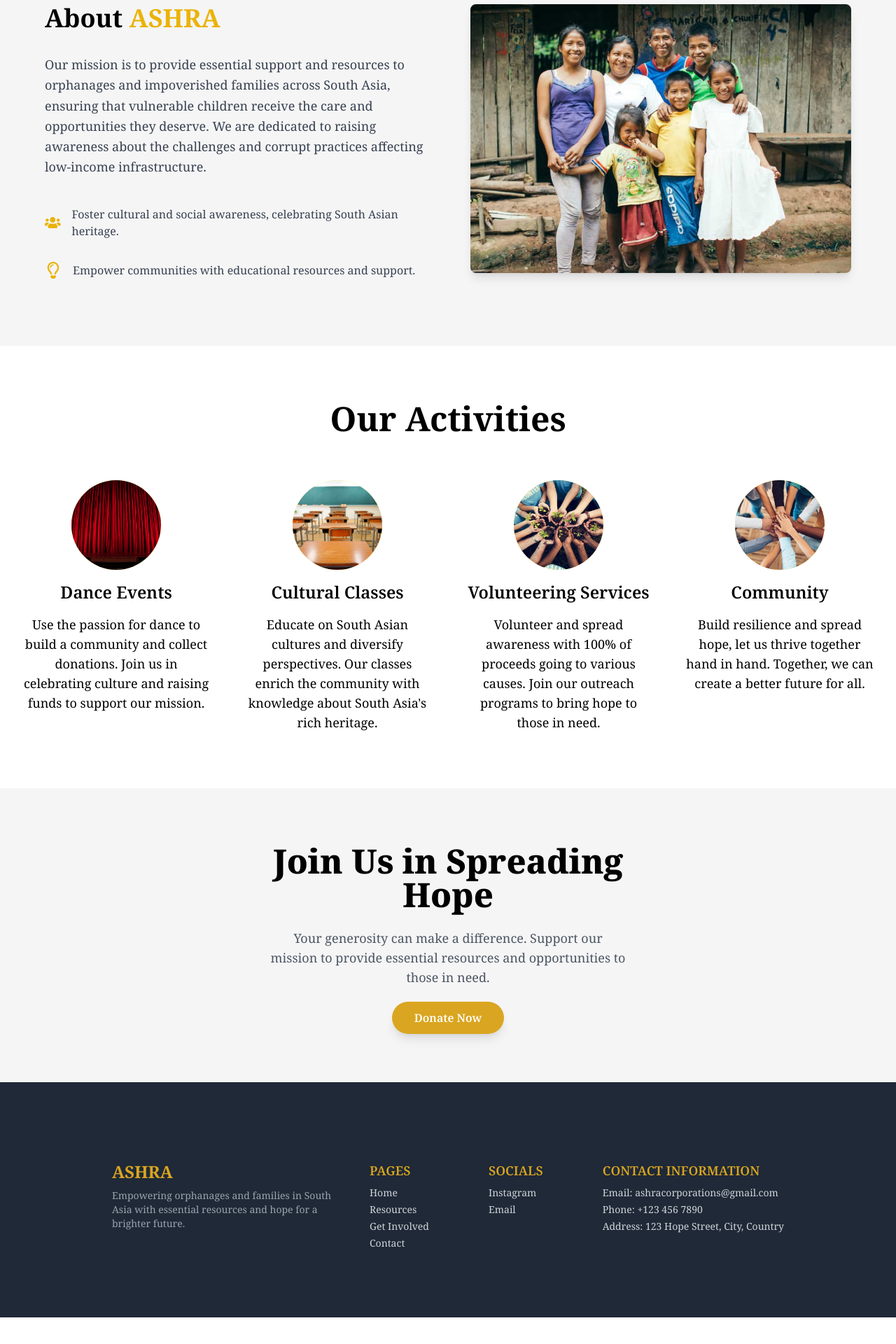
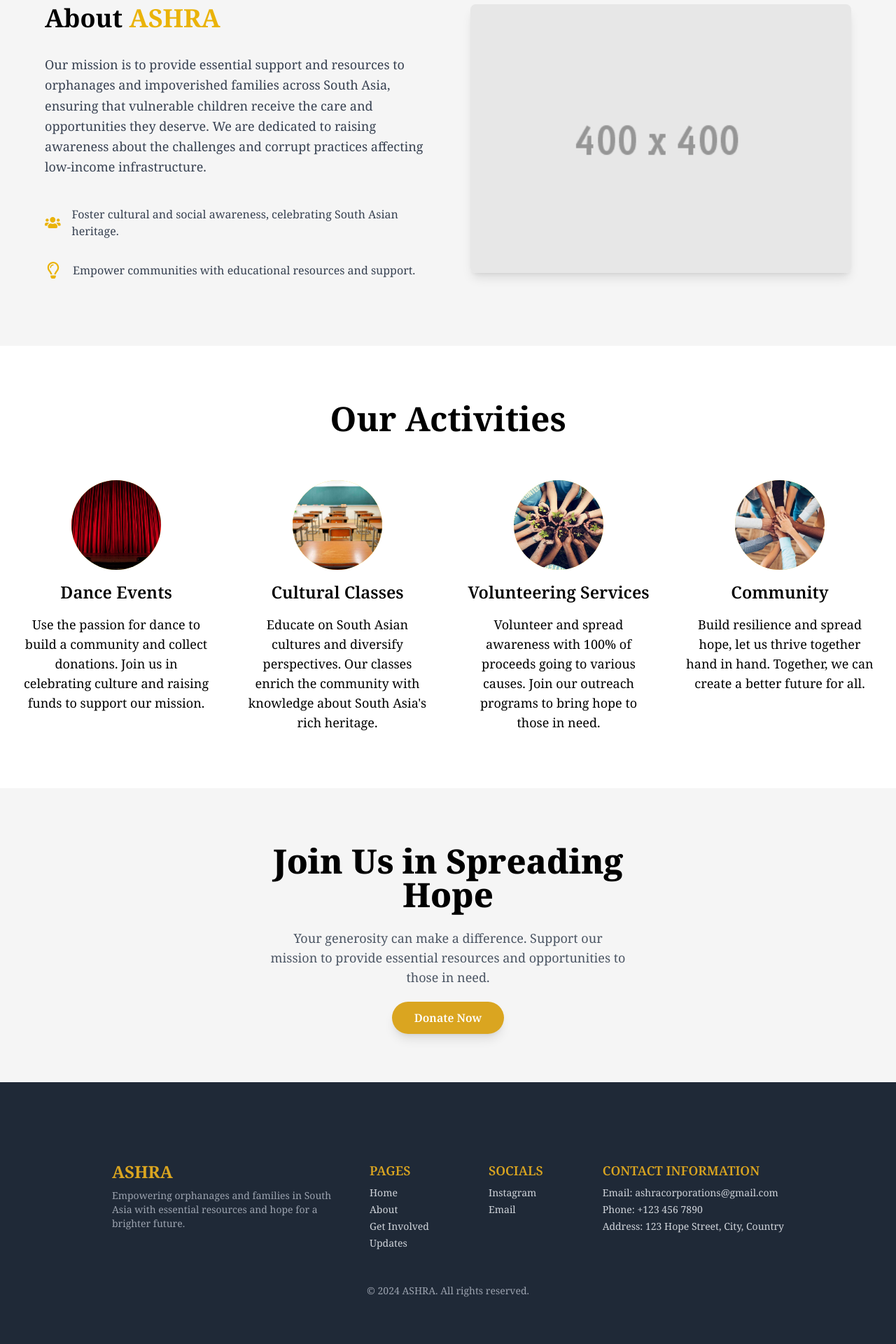
Before and after one commit to Sarvajith-Karun/ASHRA-Website, a Next.js app: page / in a window 1280 px wide. Shown: the part 754-2674 px from the top of the page at 70% size. Before the commit the page ends 2636 px from the top, so only its background shows below. Built offline with nearby package versions, Linux system fonts and the light colour scheme.

Commit message:
minor fixes

```diff
--- a/components/Section2.tsx
+++ b/components/Section2.tsx
@@ -45,7 +45,7 @@ const MissionSection: React.FC = () => {
             className="relative w-full h-72 lg:h-96"
           >
             <img
-              src="/FamilyImg.jpg"
+              src="/StandardImage.png"
               alt="Mission Image"
               className="rounded-lg shadow-lg object-cover w-full h-full"
             />
--- a/components/footer/Footer.tsx
+++ b/components/footer/Footer.tsx
@@ -20,9 +20,9 @@ const Footer = () => {
                 <h2 className="text-lg font-semibold mb-2 text-[#DAA520]">PAGES</h2>
                 <ul className="text-sm text-gray-300 space-y-1">
                   <li><a href="/" className="hover:text-white">Home</a></li>
-                  <li><a href="/resources" className="hover:text-white">Resources</a></li>
-                  <li><a href="/team" className="hover:text-white">Get Involved</a></li>
-                  <li><a href="/contact" className="hover:text-white">Contact</a></li>
+                  <li><a href="/about" className="hover:text-white">About</a></li>
+                  <li><a href="/getinvolved" className="hover:text-white">Get Involved</a></li>
+                  <li><a href="/updates" className="hover:text-white">Updates</a></li>
                 </ul>
               </nav>
 
@@ -44,6 +44,10 @@ const Footer = () => {
               </nav>
             </div>
           </div>
+
+          <div className="mt-12 text-center text-gray-400 text-sm">
+            <p>&copy; {new Date().getFullYear()} ASHRA. All rights reserved.</p>
+          </div>
         </footer>
       </div>
     </div>
--- a/components/updates/UpdatesSection1.tsx
+++ b/components/updates/UpdatesSection1.tsx
@@ -34,7 +34,7 @@ const UpdatesSection1 = () => {
           {updates.map((update, index) => (
             <motion.div
               key={index}
-              className="relative bg-white border border-gray-200 p-6 rounded-lg shadow-lg overflow-hidden flex flex-col items-center transition-transform duration-300 ease-in-out transform hover:scale-105 hover:shadow-2xl"
+              className="relative bg-white border border-gray-200 p-6 rounded-lg overflow-hidden flex flex-col items-center transition-transform duration-300 ease-in-out transform hover:scale-105"
               style={{ width: '100%' }}
               initial={{ opacity: 0, scale: 0.9 }}
               whileInView={{ opacity: 1, scale: 1 }}
--- a/data.ts
+++ b/data.ts
@@ -64,42 +64,3 @@ export const founders: Founder[] = [
     image: "image0.jpeg",
   },
 ];
-
-export interface FooterLink {
-  name: string;
-  link: string;
-}
-
-export const pages: FooterLink[] = [
-  {
-    name: "Home",
-    link: "#"
-  },
-  {
-    name: "About",
-    link: "#"
-  },
-  {
-    name: "Get Involved",
-    link: "#"
-  },
-  {
-    name: "Updates",
-    link: "#"
-  },
-]
-
-export const legal: FooterLink[] = [
-  {
-    name: "Terms of use",
-    link: "#"
-  },
-  {
-    name: "Privacy Policy",
-    link: "#"
-  },
-  {
-    name: "Cookie Policy",
-    link: "#"
-  },
-]
```
